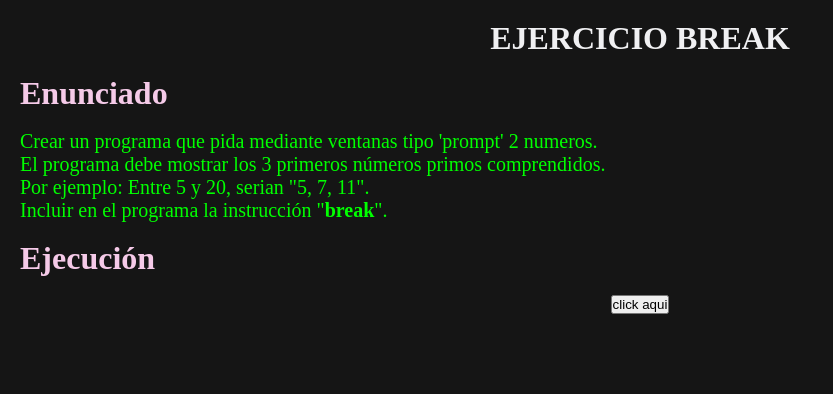
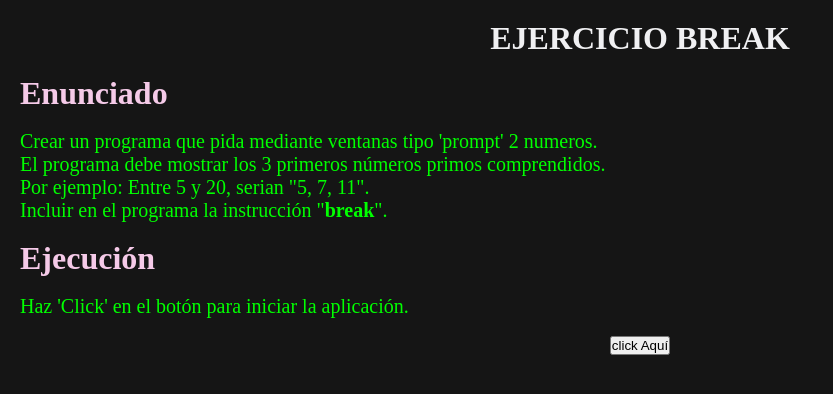
Before and after one commit to Susowebes/Curso_JavaScript, a plain HTML site: page Ejercicios_html/Ejercicio Break.html in a window 1280 px wide. Shown: the whole page, without its empty margins (0-833 px from the left). Drawn offline with Linux system fonts and the light colour scheme.

Commit message:
Desarrollo ejercicio y descarga pdf

```diff
--- a/Ejercicios_html/Ejercicio Break.html
+++ b/Ejercicios_html/Ejercicio Break.html
@@ -29,52 +29,52 @@
     <br>
     <div class="javascript-container">
         <script type="text/javascript">
-          // Función que devuelve un array con los números primos entre 2 números.
-            function calcularPrimos() {
+            // Función que devuelve un array con los números primos entre 2 números.
+            function calcularPrimos(){
 
-                // Crear un array vacío para guardar los números primos.
-                let numerosPrimos = [];
+                // Array vacío para guardar los números primos.
+                let numerosPrimos=[];
+                let contador=0;
 
-                //Creamos 2 variables para recoger los datos introducidos por el usuario.
-                let num1=parseInt(prompt("Introduce el primer número por favor."));
-                let num2=parseInt(prompt("Introduce el segundo número por favor."));
+                // 2 variables para recoger los datos introducidos por el usuario.
+                let num1=prompt("introduce el primer número por favor");
+                let num2=prompt("introduce el segundo número por favor");
 
-                // Recorrer los números desde num1 hasta num2.
-                for (let i = num1; i <= num2; i++) {
+                // Bucle "for"para recorrer los números desde num1 hasta num2.
+                for(let i=parseInt(num1);i<parseInt(num2);i++){
 
-                    // Asignamos un valor true para el número si es primo
+                    // Variable con un valor "true" para el número si es primo.
                     let esPrimo = true;
 
-                     /* Comprobamos si el número es divisible por algún otro
-                       número entre 2 y la mitad del número. */
+                    /* Compruebo si el número es divisible por algún otro
+                    número entre 2 y la mitad del número. */
                     for (let j=2; j<=i/2; j++) {
 
-                        // Si el número es divisible, no es primo
+                        // Si el número es divisible, no es primo.
                         if (i % j == 0) {
-                            // Si se cumple la condición el número no es primo.
+
                             esPrimo = false;
-
-                            // Con break salimos del condicional.
+                            // Con break salgo del condicional.
                             break;
                         }
-                    }
-                     // Si el número es primo, agregarlo a la matriz de primos
+                            // Si el número es primo, lo agrego al array.
                         if (esPrimo) {
+                            contador++;
                             numerosPrimos.push(i);
                         }
+                    }
                 }
-                // Devolver el array de primos.
-                return primos;
+                //imprimo las 3 primeras posiciones.
+                document.write(numerosPrimos.slice(0,3));
 
-            }
-            //Corremos el array para listarlo y escogemos los 3 primeros numeros.
-            for(let k=0; k<numerosPrimos.length; k++){
-
-                document.write(numerosPrimos[0,3]);
             }
 
         </script>
     </div>
-    <input type="button" value="click aqui" onclick="calcularPrimos()">
+    <div class="parrafo-container">
+        <p>Haz 'Click' en el botón para iniciar la aplicación.</p>
+    </div>
+    <br>
+    <input type="button" value="click Aquí" onclick="calcularPrimos()">
 </body>
 </html>
```
Also changed, not shown: 1 other file.
